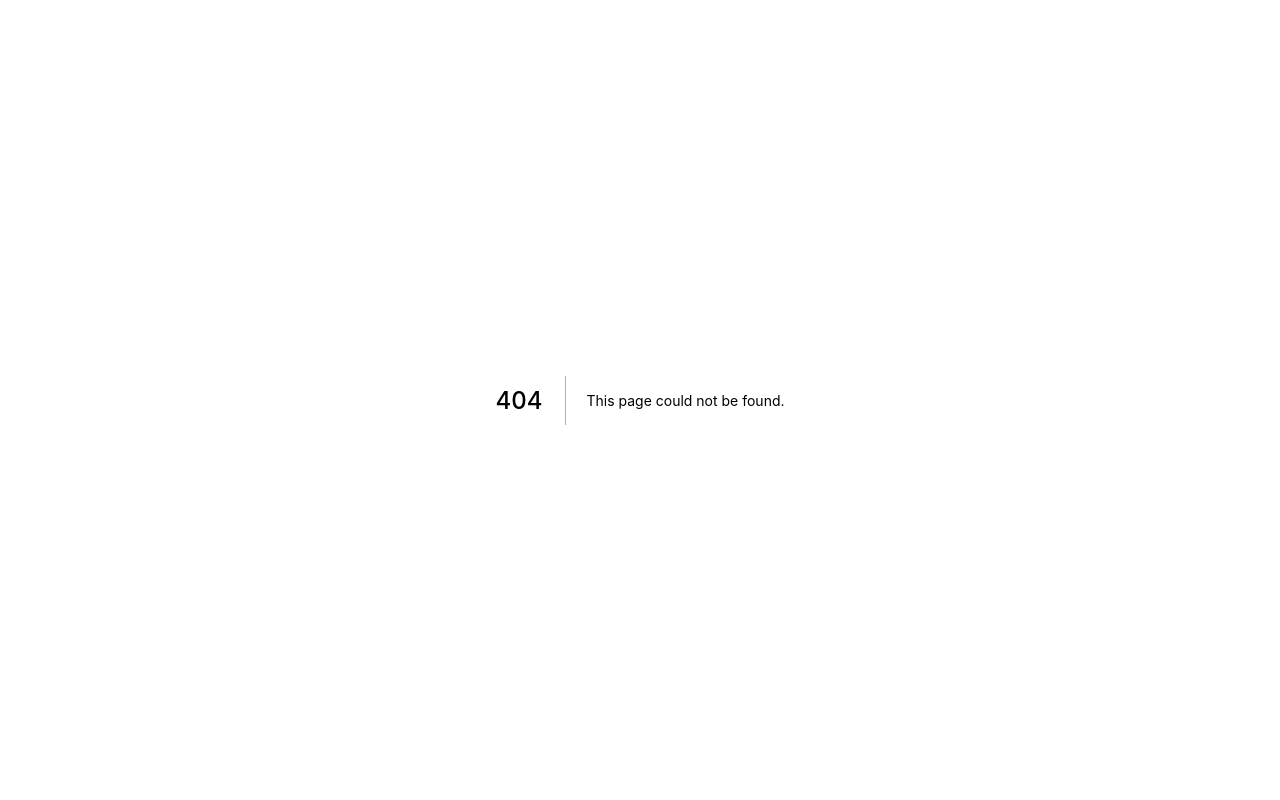
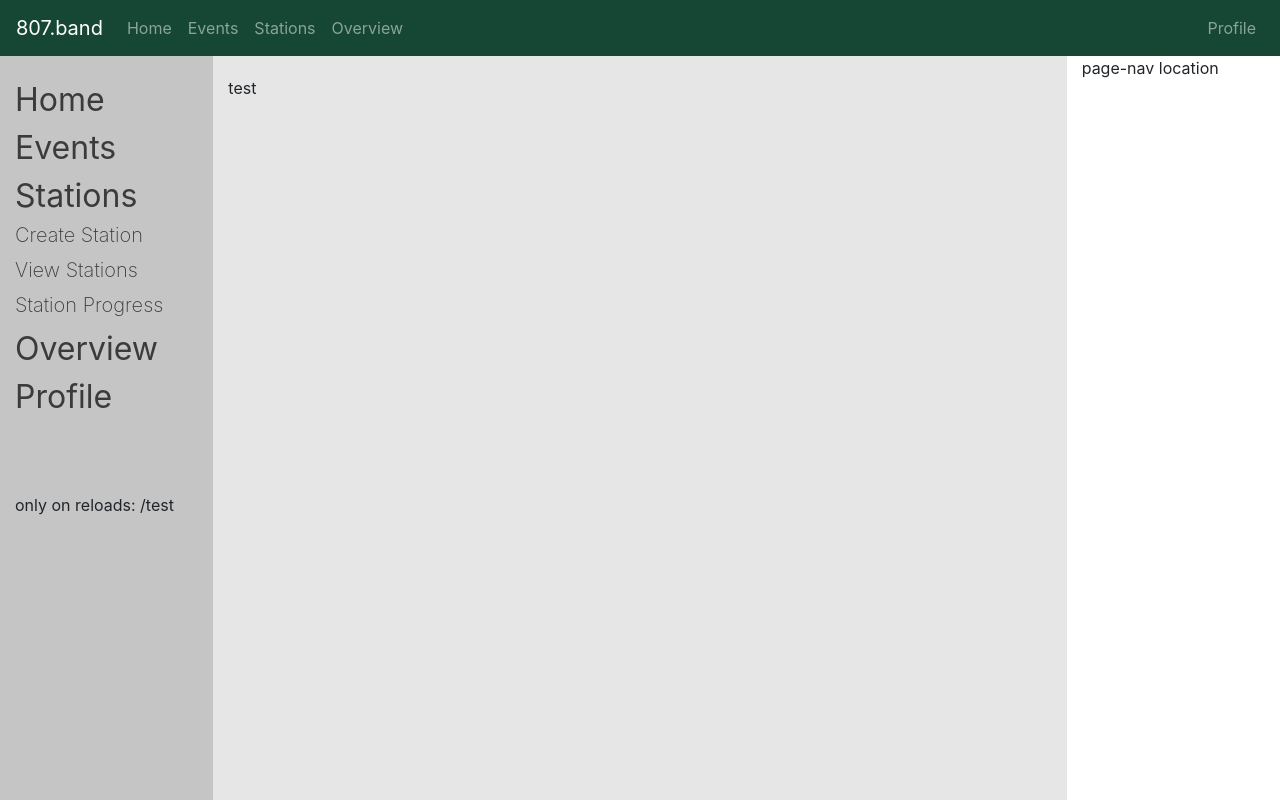
Before and after one commit to 807-band/the-spice, a Next.js app: page /test in a window 1280 px wide. Before the commit this address had no page. Built offline with nearby package versions, Linux system fonts and the light colour scheme.

Commit message:
styling framework setup

```diff
--- /dev/null
+++ b/components/Header.js
@@ -0,0 +1,38 @@
+import Link from "next/link";
+import Nav from "react-bootstrap/Nav";
+import Navbar from "react-bootstrap/Navbar";
+import "../styles/modules/Header.module.css"
+
+class Header extends React.Component {
+   render() {
+      return (
+         <Navbar className="header mustang-green" variant="dark" expand="sm" fixed="top">
+            <Navbar.Brand href="/">807.band</Navbar.Brand>
+            <Navbar.Toggle aria-controls="responsive-navbar-nav" />
+            <Navbar.Collapse id="responsive-navbar-nav">
+               <Nav className="mr-auto">
+                  <Link href="/">
+                     <a className="nav-link">Home</a>
+                  </Link>
+                  <Link href="/events">
+                     <a className="nav-link">Events</a>
+                  </Link>
+                  <Link href="/stations">
+                     <a className="nav-link">Stations</a>
+                  </Link>
+                  <Link href="/overview">
+                     <a className="nav-link">Overview</a>
+                  </Link>
+               </Nav>
+               <Nav className="ml-auto">
+                  <Link href="/profile">
+                     <a className="nav-link">Profile</a>
+                  </Link>
+               </Nav>
+            </Navbar.Collapse>
+         </Navbar>
+      )
+   }
+}
+
+export default Header;
--- /dev/null
+++ b/components/SideNav.js
@@ -0,0 +1,58 @@
+import styles from "../styles/modules/SideNav.module.scss"
+import Router from "next/router"
+import Link from 'next/link'
+
+const handleRouteChange = (url) => {
+   console.log("now on page: " + url);
+};
+
+/* TODO toggle the dropdown below the proper grouping */
+Router.events.on('routeChangeStart', handleRouteChange)
+
+class SideNav extends React.Component {
+   constructor(props) {
+      super(props);
+      this.state = { path: null };
+   }
+
+   componentDidMount() {
+      this.setState({path: window.location.pathname});
+   }
+
+   render() {
+      return (
+         <>
+            <Link href="/">
+               <a className={styles.parentPage}>Home</a>
+            </Link>
+            <Link href="/events">
+               <a className={styles.parentPage}>Events</a>
+            </Link>
+            <Link href="/stations">
+               <a className={styles.parentPage}>Stations</a>
+            </Link>
+            <Link href="/stations/create">
+               <a className={styles.childPage}>Create Station</a>
+            </Link>
+            <Link href="/stations">
+               <a className={styles.childPage}>View Stations</a>
+            </Link>
+            <Link href="/stations/progress">
+               <a className={styles.childPage}>Station Progress</a>
+            </Link>
+            <Link href="/overview">
+               <a className={styles.parentPage}>Overview</a>
+            </Link>
+            <Link href="/profile">
+               <a className={styles.parentPage}>Profile</a>
+            </Link>
+
+            <br /><br /><br />
+            <div className={styles.test}>only on reloads: {this.state.path}</div>
+         </>
+
+      )
+   }
+}
+
+export default SideNav;
--- a/package.json
+++ b/package.json
@@ -9,9 +9,12 @@
   },
   "dependencies": {
     "axios": "^0.19.2",
+    "bootstrap": "^4.5.0",
     "cors": "^2.8.5",
     "next": "9.4.4",
     "react": "16.13.1",
-    "react-dom": "16.13.1"
+    "react-bootstrap": "^1.2.2",
+    "react-dom": "16.13.1",
+    "sass": "^1.26.10"
   }
 }
--- /dev/null
+++ b/pages/_app.js
@@ -0,0 +1,42 @@
+import "../styles/global.scss"
+import Head from "next/head";
+import Container from "react-bootstrap/Container"
+import Row from "react-bootstrap/Row"
+import Col from "react-bootstrap/Col"
+
+import Header from "../components/Header";
+import SideNav from "../components/SideNav";
+
+export default function App({ Component, pageProps }) {
+   return (
+      <div>
+         <Head>
+            <link rel="icon" href="/favicon.ico" />
+            <title>807.band</title>
+            <meta charSet="utf-8" />
+            <meta name="viewport" content="width=device-width, initial-scale=1, shrink-to-fit=no" />
+
+            <link
+               rel="stylesheet"
+               href="https://maxcdn.bootstrapcdn.com/bootstrap/4.5.0/css/bootstrap.min.css"
+               integrity="sha384-9aIt2nRpC12Uk9gS9baDl411NQApFmC26EwAOH8WgZl5MYYxFfc+NcPb1dKGj7Sk"
+               crossOrigin="anonymous"
+            />
+         </Head>
+         <Header />
+         <Container fluid>
+            <Row className="site">
+               <Col sm={4} md={3} xl={2} className="side-nav">
+                  <SideNav />
+               </Col>
+               <Col className="site-content">
+                  <Component {...pageProps} />
+               </Col>
+               <Col lg={2} className="page-nav">
+                  page-nav location
+               </Col>
+            </Row>
+         </Container>
+      </div>
+   )
+}
--- /dev/null
+++ b/pages/test.js
@@ -0,0 +1,5 @@
+function Test() {
+   return <div>test</div>;
+}
+
+export default Test;
--- /dev/null
+++ b/styles/global.scss
@@ -0,0 +1,49 @@
+@import "~bootstrap/scss/_functions.scss";
+@import "~bootstrap/scss/_variables.scss";
+@import "~bootstrap/scss/mixins/_breakpoints.scss";
+
+.container-fluid {
+   margin-top: 56px;
+}
+
+.site {
+   height: calc(100vh - 56px);
+}
+
+.site > div {
+   align-items: stretch;
+}
+
+.side-nav, .site-content {
+   padding: 20px;
+}
+
+.site-content {
+   background-color: #E6E6E6;
+}
+
+.side-nav {
+   background-color: #C5C5C5;
+   padding-left: 30px;
+}
+
+// mobile view
+@include media-breakpoint-down(xs) {
+   .side-nav {
+      display: none;
+   }
+}
+
+@include media-breakpoint-down(md) {
+   .page-nav {
+      display: none;
+   }
+}
+
+/**
+ * COLORS
+ */
+
+.mustang-green {
+   background-color: #154734;
+}
--- /dev/null
+++ b/styles/modules/Header.module.css
@@ -0,0 +1,3 @@
+.navbar-brand {
+   color: #FFFFFF;
+}
--- /dev/null
+++ b/styles/modules/SideNav.module.scss
@@ -0,0 +1,19 @@
+.parentPage {
+   font-size: 2rem;
+}
+
+.childPage {
+   font-size: 1.25rem;
+   font-weight: 200;
+   margin-bottom: 5px;
+}
+
+.parentPage, .childPage {
+   display: block;
+   color: rgba(0, 0, 0, .7);
+
+   &:hover {
+      color: rgba(0, 0, 0, 1);
+      text-decoration: none;
+   }
+}
```
Also changed, not shown: pages/index.js (+2 -5 lines), pages/stations/[id].js (+4 -5 lines), 1 other file (tests, documents, lock files or other folders).
